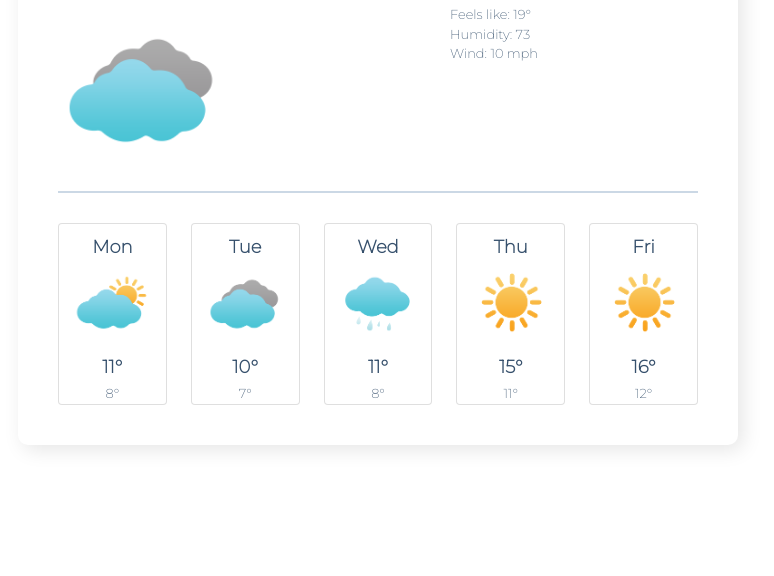
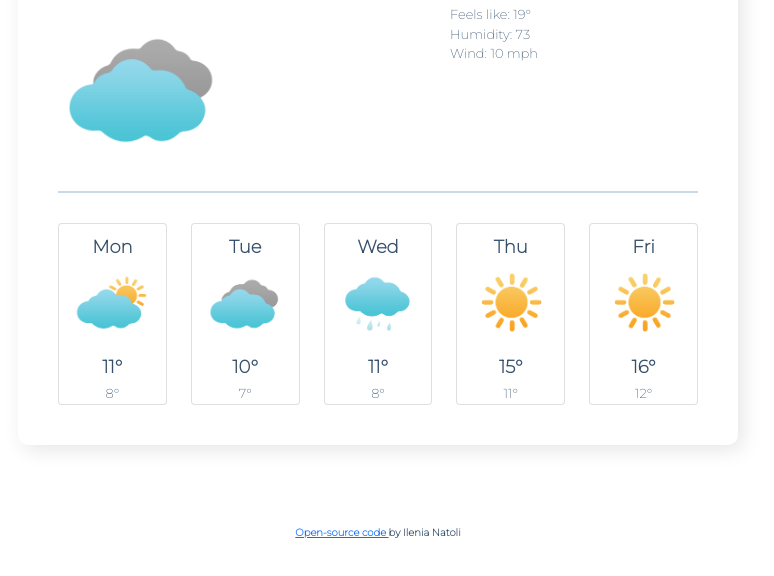
Before and after one commit to ilenia-n/weather-app, a plain HTML site: page index.html in a window 1280 px wide. Shown: the part 358-934 px from the top of the page, without its empty margins (262-1036 px from the left). Drawn offline with nearby package versions, Linux system fonts and the light colour scheme.

Commit message:
Added footer

```diff
--- a/css/styles.css
+++ b/css/styles.css
@@ -91,3 +91,9 @@ p {
 .unit {
   float: right;
 }
+
+.footer{
+  text-align: center;
+  font-size: 10px;
+  padding-top: 0;
+}
--- a/index.html
+++ b/index.html
@@ -122,6 +122,7 @@
             </div>
         </div>
     </div>
+    <p class="footer"><a href="https://github.com/ilenia-n/weather-app">Open-source code </a> by Ilenia Natoli</p>
     <script src="javascript/index.js">
     </script>
 </body>
```
